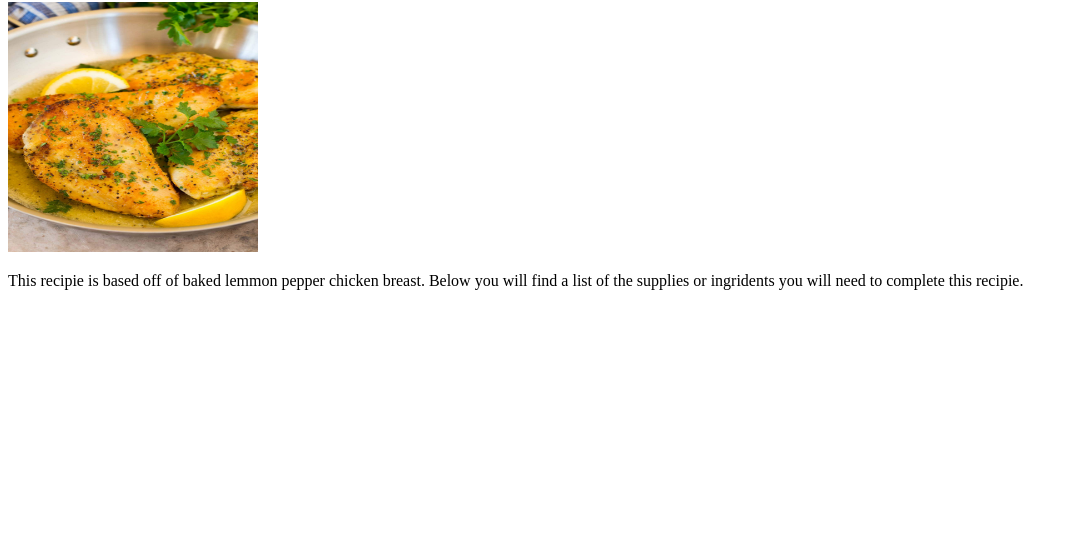
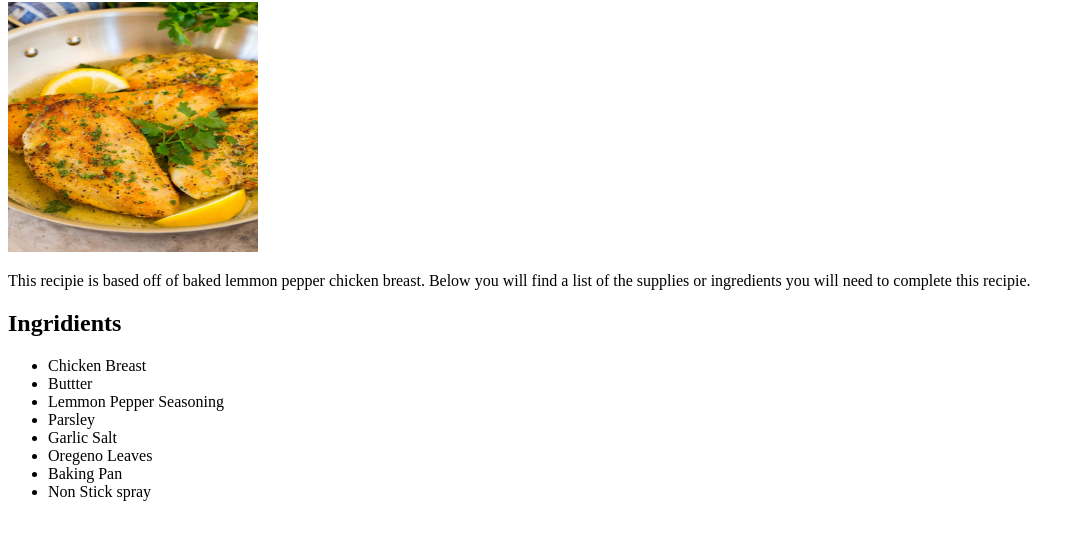
Before and after one commit to jacksondak/Odin-Recipies, a plain HTML site: page recipies/chicken.html in a window 1280 px wide. Shown: the part 78-618 px from the top of the page, without its empty margins (0-1085 px from the left). Drawn offline with Linux system fonts and the light colour scheme.

Commit message:
Added new information to the Chicken webpage.

```diff
--- a/recipies/chicken.html
+++ b/recipies/chicken.html
@@ -8,7 +8,17 @@
 <body>
     <h1>Lemmon Pepper Chicken Breast</h1>
     <img src="../img/lemonchick.jpg" height="250" width="250">
-    <p>This recipie is based off of baked lemmon pepper chicken breast. Below you will find a list of the supplies or ingridents you will need to complete this recipie.</p>
-
+    <p>This recipie is based off of baked lemmon pepper chicken breast. Below you will find a list of the supplies or ingredients you will need to complete this recipie.</p>
+    <h2>Ingridients</h2>
+    <ul>
+        <li>Chicken Breast</li>
+        <li>Buttter</li>
+        <li>Lemmon Pepper Seasoning</li>
+        <li>Parsley</li>
+        <li>Garlic Salt</li>
+        <li>Oregeno Leaves</li>
+        <li>Baking Pan</li>
+        <li>Non Stick spray</li>
+    </ul>
 </body>
 </html>
```
